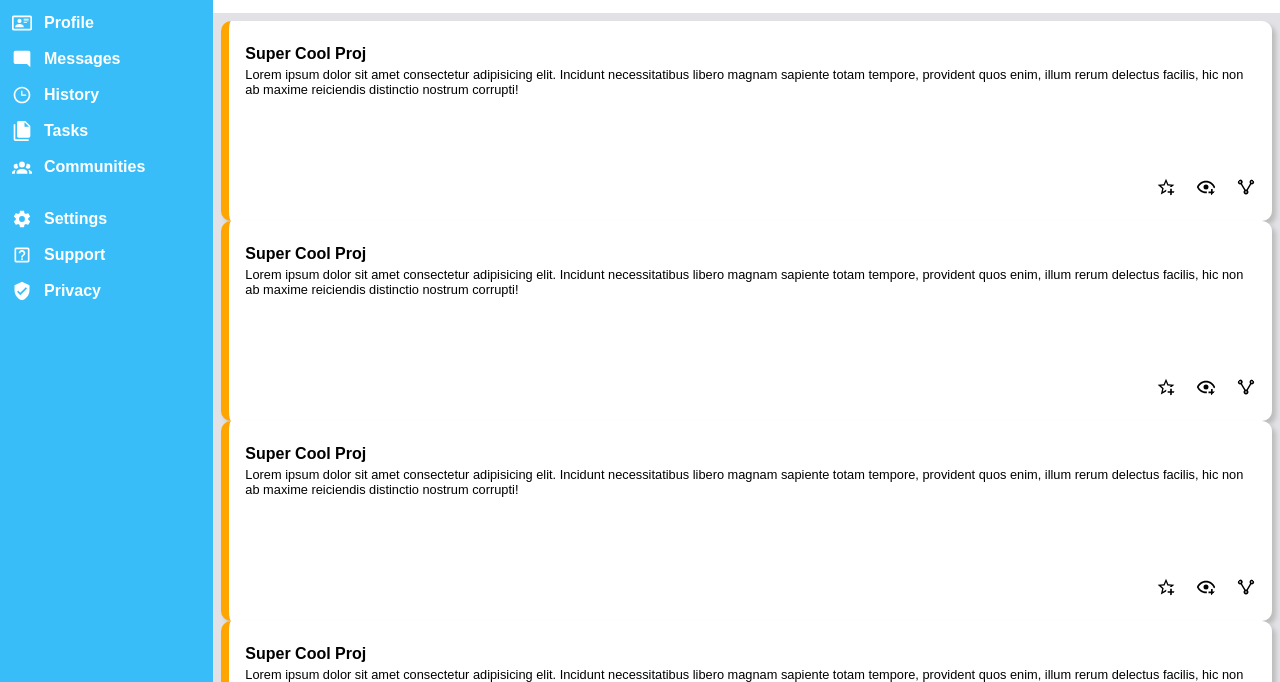
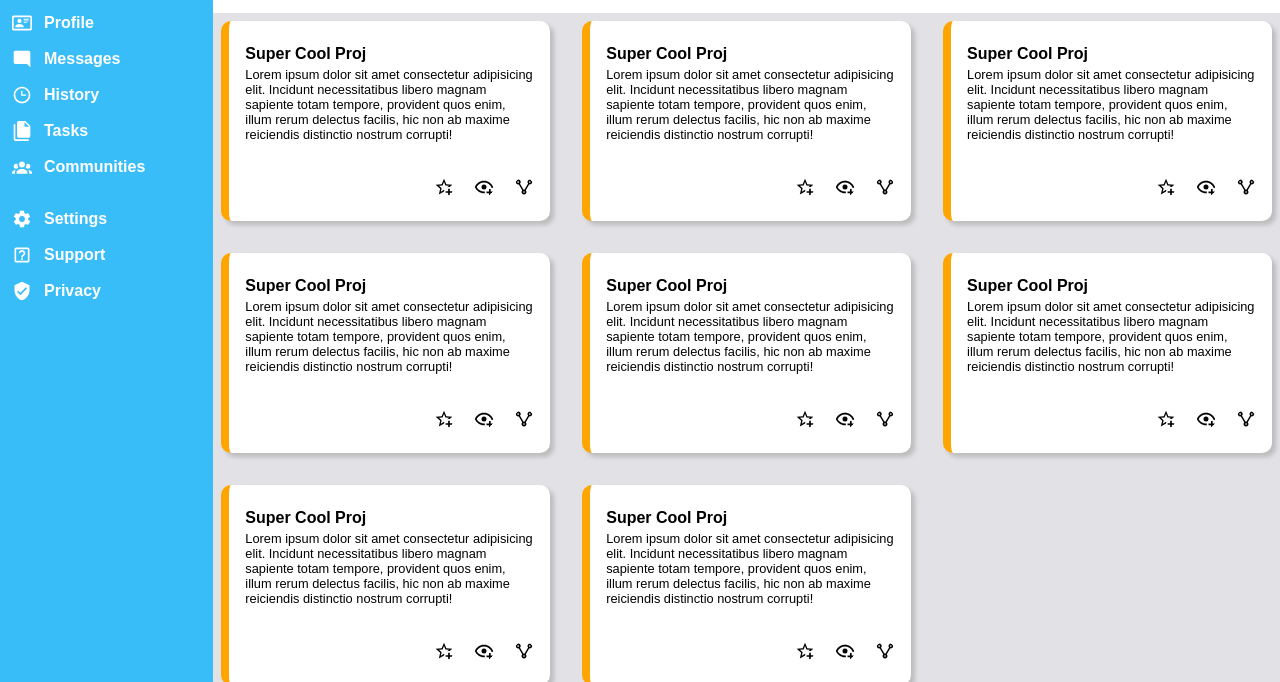
Before and after one commit to itsEmadK/odin-admin-dash, a plain HTML site: page index.html in a window 1280 px wide. Shown: the part 115-797 px from the top of the page. Drawn offline with Linux system fonts and the light colour scheme.

Commit message:
Setup projects container grid

```diff
--- a/style.css
+++ b/style.css
@@ -229,6 +229,13 @@ button.share {
 }
 
 
+.projects-container {
+    display: grid;
+    gap: 2em;
+    grid-template-columns: repeat(auto-fit, minmax(300px, 1fr));
+}
+
+
 .project-card {
     gap: 4px;
     border-left: 8px solid orange;
```
